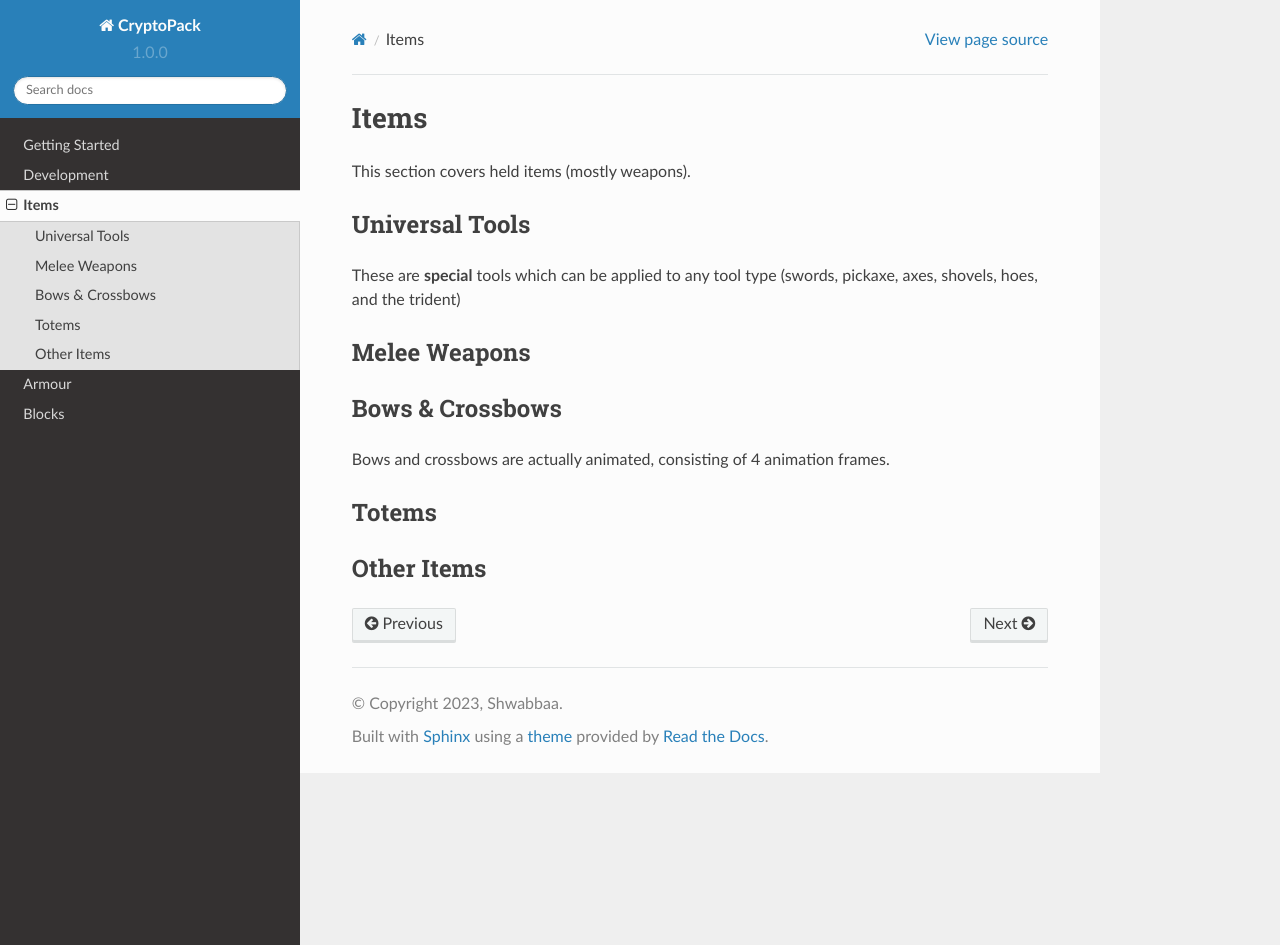
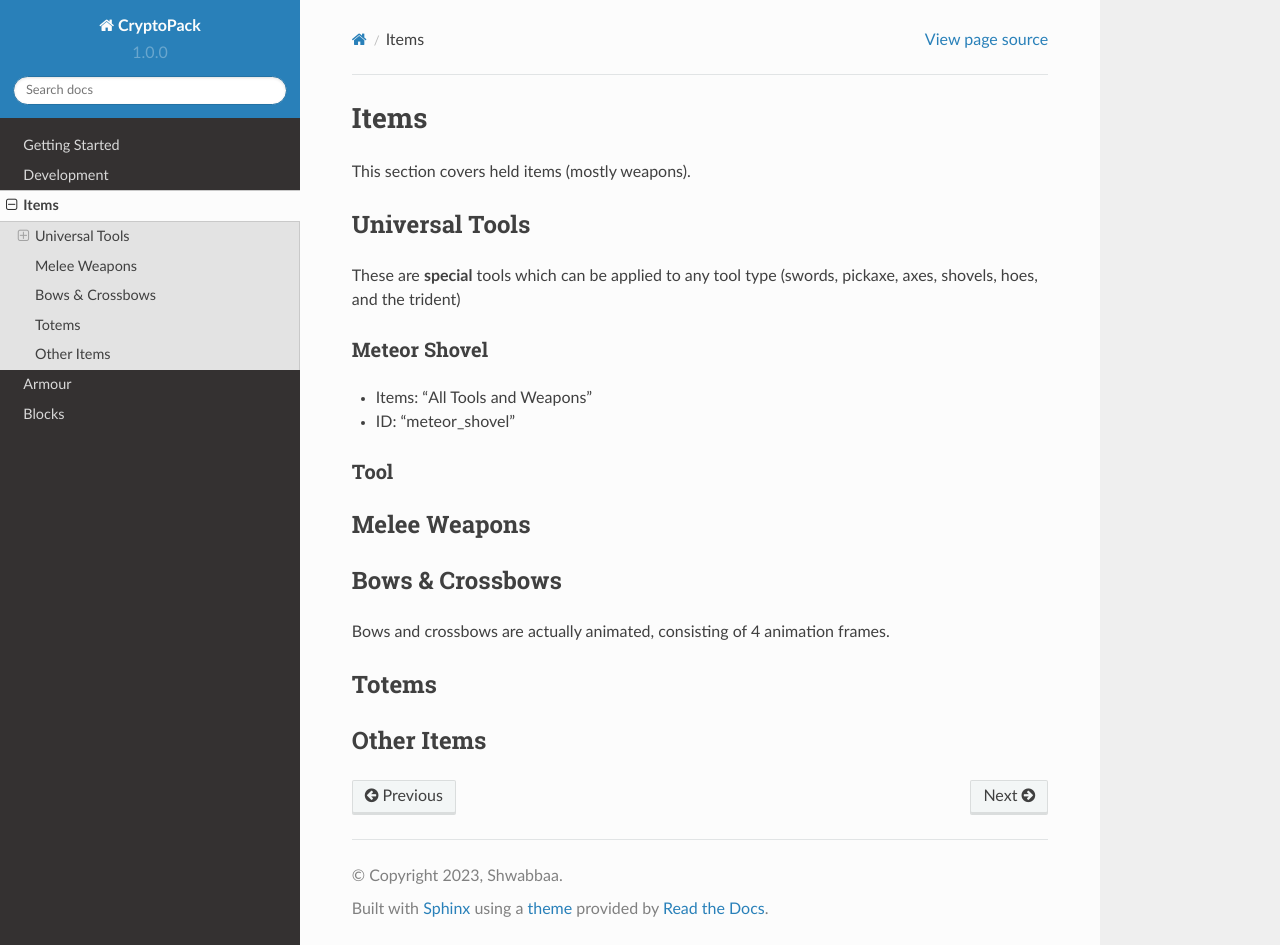
Before and after one commit to Shwabbaa/cryptopack-docs, a Sphinx documentation site: the page built from docs/source/items.rst, in a window 1280 px wide and 945 px high. Built offline with Sphinx 7.4.7 and the Read the Docs theme 2.0.0, drawn with Linux system fonts in a browser that asks for light colours; pages that are not in the unit, such as notebooks, are missing from menus.

Commit message:
Update items.rst

```diff
--- a/docs/source/items.rst
+++ b/docs/source/items.rst
@@ -1,21 +1,29 @@
 Items
-===================================
+***************************************
 
 This section covers held items (mostly weapons).
 
 Universal Tools
--------------
+============
 These are **special** tools which can be applied to any tool type (swords, pickaxe, axes, shovels, hoes, and the trident)
 
+Meteor Shovel
+-----------
+* Items: "All Tools and Weapons"
+* ID: "meteor_shovel"
+
+Tool
+-----------
+
 Melee Weapons
--------------
+============
 
 Bows & Crossbows
--------------
+============
 Bows and crossbows are actually animated, consisting of 4 animation frames.
 
 Totems
--------------
+============
 
 Other Items
--------------
+============
```
